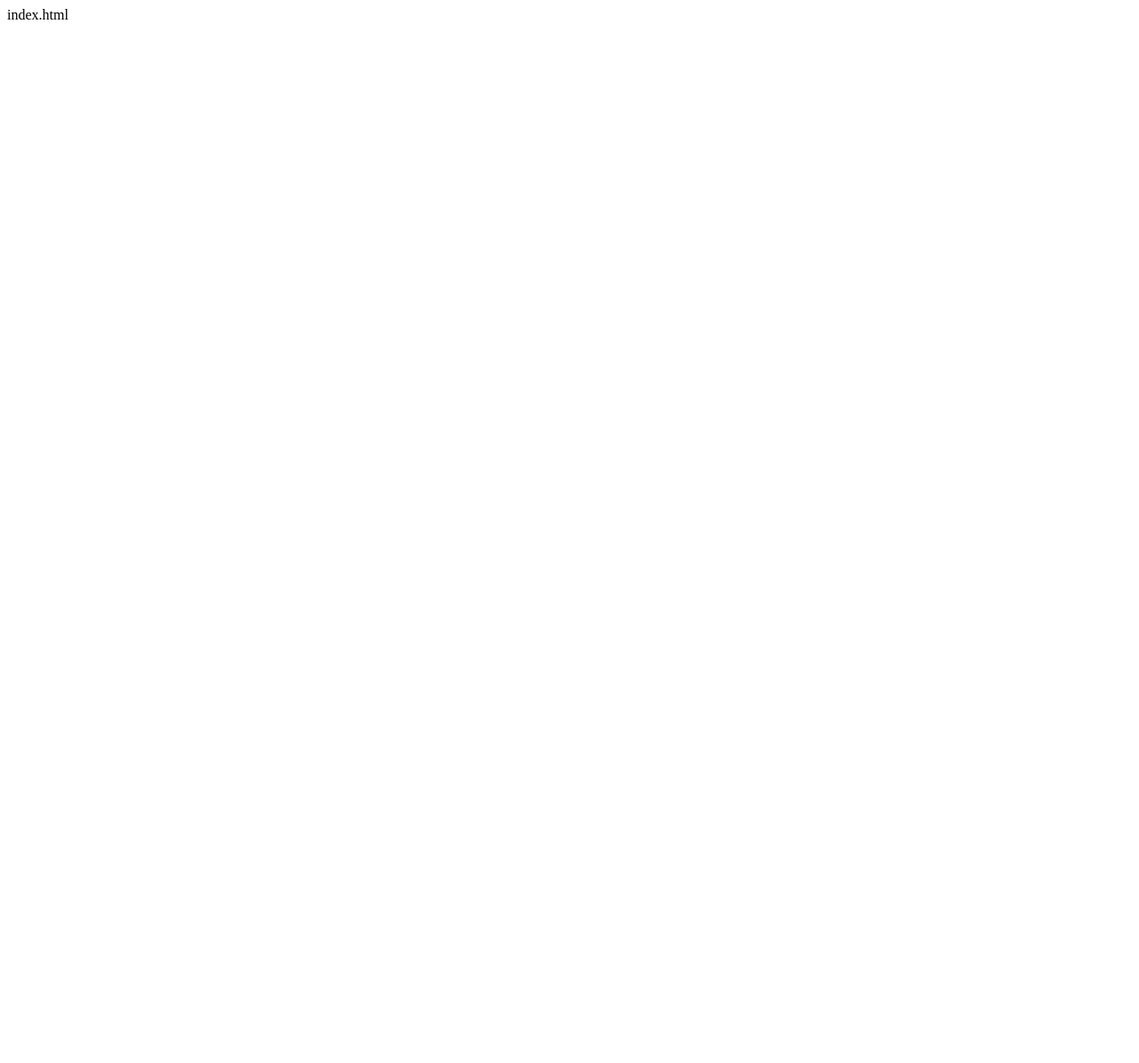
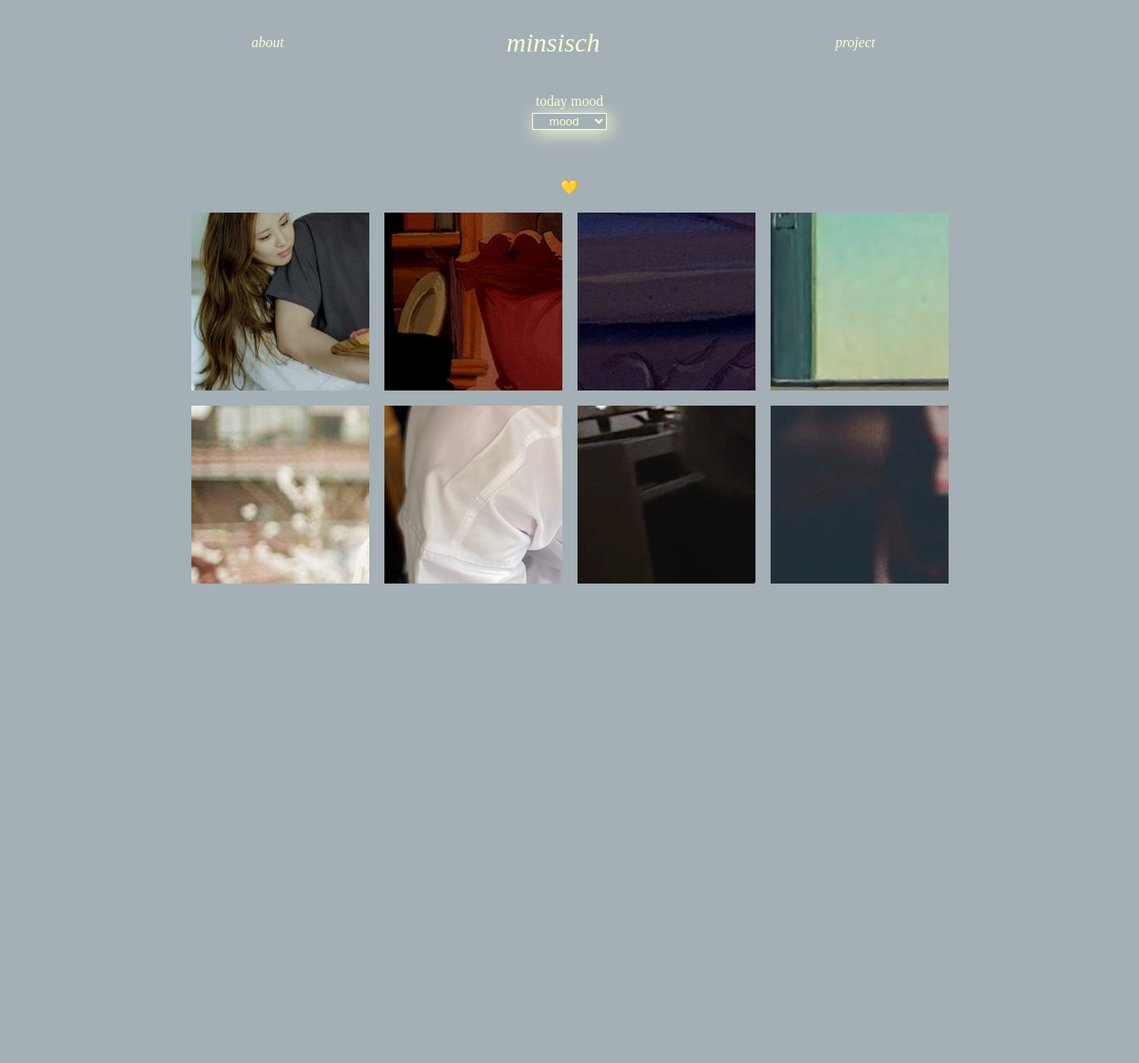
Before and after one commit to c-min-ji/LikeLion_8th, a Django app: page / in a window 1280 px wide. Before the commit the part shown is almost empty. Shown: the top 1195 px of the page at 89% size. Run offline with Django 3.2, Linux system fonts and the light colour scheme; lists and menus that the app fills with data are empty.

Commit message:
[update]index

```diff
--- a/app/static/css/index.css
+++ b/app/static/css/index.css
@@ -0,0 +1,82 @@
+body {
+    background-color: rgb(164, 175, 182);
+    padding-left: 100px;
+    padding-right: 100px;
+}
+
+table {
+    width: 80%;
+    margin-left: auto;
+    margin-right: auto;
+    text-align: center;
+
+}
+
+.img-table{
+    border-spacing: 15px;
+
+}
+
+a {
+    text-decoration: none;
+    color: rgb(252, 255, 211);
+}
+
+a:hover {
+    color: rgb(116, 133, 165);
+}
+
+select {
+    text-align-last: center;
+    position: relative;
+    background-color: rgb(164, 175, 182);
+    border: 0.5px solid rgb(252, 255, 211);
+    color: rgb(252, 255, 211);
+    box-shadow: 3px 3px 20px rgb(252, 255, 211);
+}
+
+select:focus {
+    outline: none;
+
+}
+
+.cut-img {
+
+    width: 200px;
+    height: 200px;
+    overflow: hidden;
+    position: relative;
+}
+
+.cut-img img {
+    position: absolute;
+    top: -50px;
+    left: -50px;
+    right: -50px;
+    bottom: -50px;
+    margin: auto;
+}
+
+.overlay {
+    position: absolute;
+    top: 0;
+    bottom: 0;
+    left: 0;
+    right: 0;
+    height: 100%;
+    width: 100%;
+    opacity: 0;
+    transition: .5s ease;
+    background-color:  rgba(230, 233, 193, 0.404);
+}
+
+.cut-img:hover .overlay {
+    opacity: 1;
+}
+
+.more {
+    color: white;
+    font-size: 20px;
+    padding-top: 80px;
+    text-align: center;
+  }
--- a/app/templates/index.html
+++ b/app/templates/index.html
@@ -3,9 +3,104 @@
 <head>
     <meta charset="UTF-8">
     <meta name="viewport" content="width=device-width, initial-scale=1.0">
-    <title>Document</title>
+    <link rel="stylesheet" href="./static/css/index.css">
+    <title>minsisch</title>
 </head>
 <body>
-    index.html
+    <nav style="padding-top: 20px;">
+        <table>
+            <th><a href="#" style="font-style: italic; font-weight: lighter;">about</a></th>
+            <th><a href="#" style="font-style: italic; font-weight: lighter; font-size: 30px; text-decoration: none; color: rgb(252, 255, 211);">minsisch</a></th>
+            <th><a href="#" style="font-style: italic; font-weight: lighter;">project</a></th>
+        </table>
+    </nav>
+    <table>
+        <th style="padding-top: 35px; color: rgb(252, 255, 211); font-weight: lighter;">today mood</th>
+        <tr>
+            <td>
+                <select name="mood">
+                    <option value="">mood</option>
+                    <option value="">greeenary</option>
+                    <option value="">bloooming</option>
+                    <option value="">pinkiii</option>
+                    <option value="">yelloow</option>
+                </select>
+            </td>
+        </tr>
+    </table>
+    <table>
+        <th style="padding-top: 50px;">💛</th>
+    </table>
+    <table class="img-table">
+        <tr>
+            <td>
+                <div class="cut-img">
+                    <a href="#"><img src="./static/image/사생활.jpg"></a>
+                    <div class="overlay">
+                        <div class="more">💙</div>
+                    </div>
+                </div>
+            </td>
+            <td>
+                <div class="cut-img">
+                    <a href="#"><img src="./static/image/1+(27).jpg"></a>
+                    <div class="overlay">
+                        <div class="more">💙</div>
+                    </div>
+                </div>
+            </td>
+            <td>
+                <div class="cut-img">
+                    <a href="#"><img src="./static/image/1+(36).jpg"></a>
+                    <div class="overlay">
+                        <div class="more">💙</div>
+                    </div>
+                </div>
+            </td>
+            <td>
+                <div class="cut-img">
+                    <a href="#"><img src="./static/image/kk.png"></a>
+                    <div class="overlay">
+                        <div class="more">💙</div>
+                    </div>
+                </div>
+            </td>
+        </tr>
+        <tr>
+            <td>
+                <div class="cut-img">
+                    <a href="#"><img src="./static/image/yk.jpg"></a>
+                    <div class="overlay">
+                        <div class="more">💙</div>
+                    </div>
+                </div>
+            </td>
+            <td>
+                <div class="cut-img">
+                    <a href="#"><img src="./static/image/is.jpg"></a>
+                    <div class="overlay">
+                        <div class="more">💙</div>
+                    </div>
+                </div>
+            </td>
+            <td>
+                <div class="cut-img">
+                    <a href="#"><img src="./static/image/jy.jpg"></a>
+                    <div class="overlay">
+                        <div class="more">💙</div>
+                    </div>
+                </div>
+            </td>
+            <td>
+                <div class="cut-img">
+                    <a href="#"><img src="./static/image/m.jpg"></a>
+                    <div class="overlay">
+                        <div class="more">💙</div>
+                    </div>
+                </div>
+            </td>
+        </tr>
+    </table>
+
 </body>
 </html>
--- a/beanstalk/settings.py
+++ b/beanstalk/settings.py
@@ -26,6 +26,7 @@ SECRET_KEY = 'du+*!5f7**9x&b(!h3y#lzp4_74k@-0j&_*jv5hjwp713rcht#'
 DEBUG = True
 
 ALLOWED_HOSTS = [
+    '127.0.0.1',
     'django-env.eba-izbjmd7y.us-west-2.elasticbeanstalk.com'
 ]
 
```
Also changed, not shown: app/static/image/1+(27).jpg (added), app/static/image/1+(36).jpg (added), app/static/image/is.jpg (added), app/static/image/jy.jpg (added), app/static/image/kk.png (added), app/static/image/m.jpg (added), app/static/image/yk.jpg (added), app/static/image/사생활.jpg (added), 1 other file.
